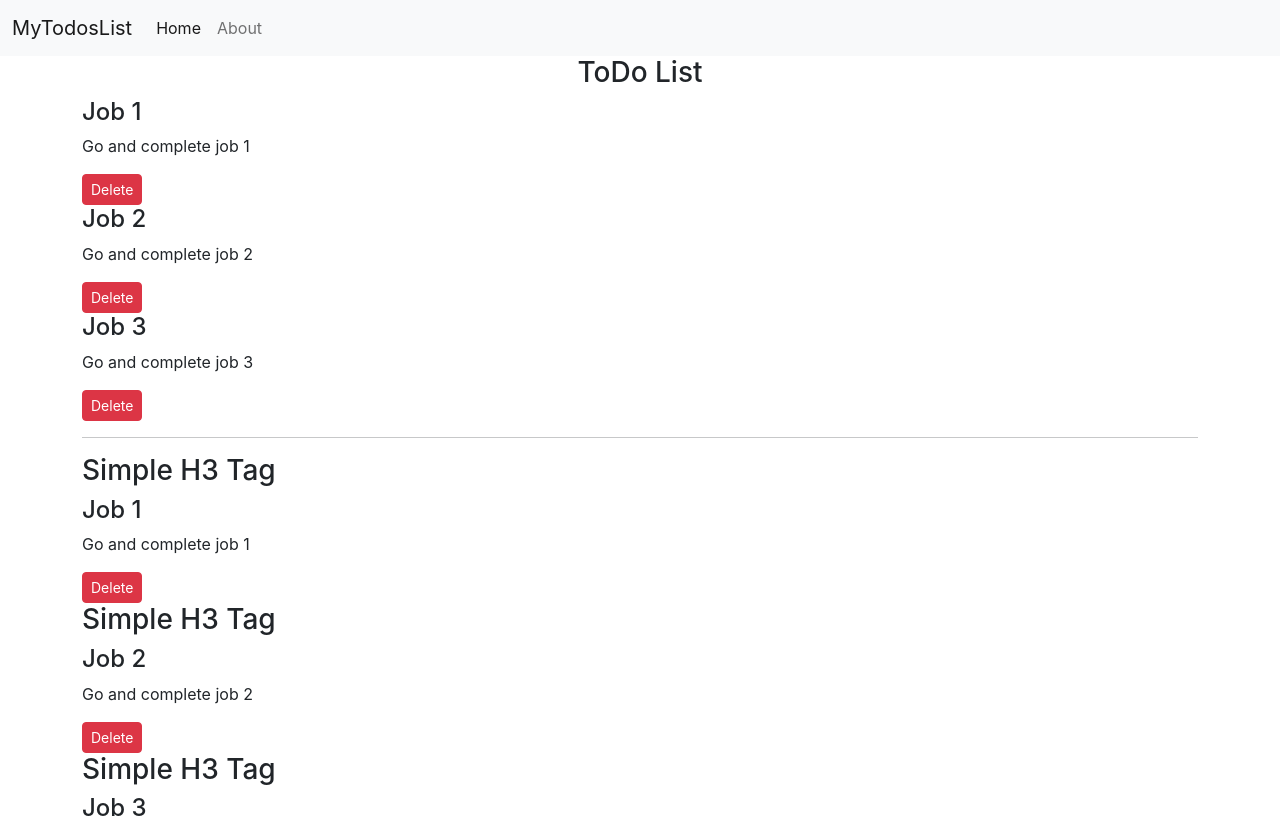
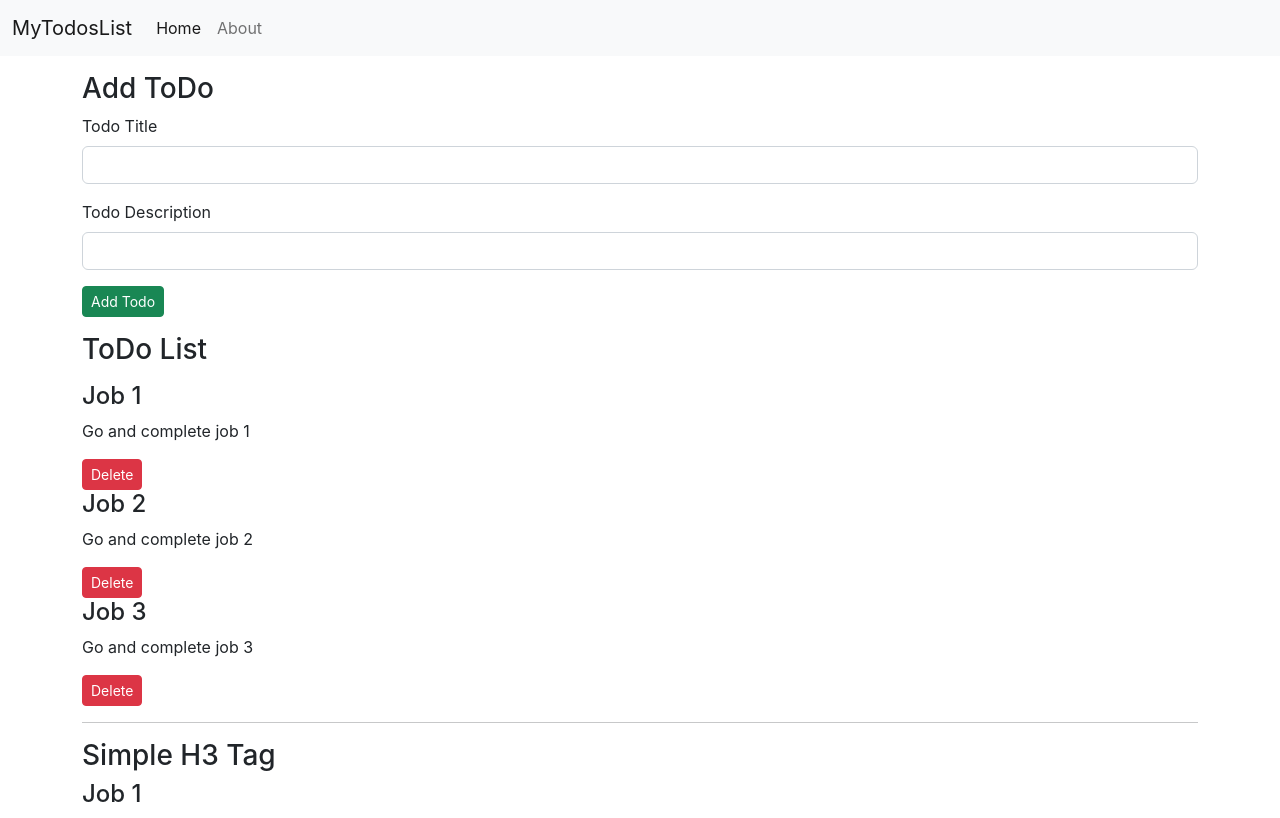
Before and after one commit to Ajay-Kumar-Maurya/ToDo-WebApp, a React (Create React App) app: page / in a window 1280 px wide. Shown: the top 818 px of the page. Built offline with nearby package versions, Linux system fonts and the light colour scheme.

Commit message:
Add New Todos

```diff
--- a/src/App.js
+++ b/src/App.js
@@ -2,9 +2,25 @@ import './App.css';
 import Header from './components/Header';   // Default Import
 import { Todos } from './components/Todos'; // Named Import
 import { Footer } from './components/Footer';
+import { AddTodo } from './components/AddTodo';
 import React, { useState } from 'react';
 
 function App() {
+  const addTodo = (title, desc)=>{
+    let sno
+    if(todos.length === 0)
+      sno = 1 // If list is empty.
+    else
+      sno = todos[todos.length-1].sno + 1
+
+    let myTodo={
+      sno: sno,
+      title: title,
+      decs: desc
+    }
+    setTodos([...todos, myTodo])
+    console.log("adding todo", myTodo)
+  }
   const onDelete= (todo) => {
     console.log('Deleted Todo !!!', todo)
     // Deleting this way in react will not upadate frontend.
@@ -12,7 +28,7 @@ function App() {
     // todos.splice(index, 1);
 
     // Here we utilize the concepts of useState. Convert array to useState.
-    setTodos(todos.filter((e)=>{
+    setTodos(todos.filter((e)=>{  // nice trick to delete
       return e!==todo
     }))
   }
@@ -40,6 +56,7 @@ function App() {
     But other data/variable ki valse ko paas krne k liye braces ka use hota hai.
      */}
       <Header title="MyTodosList" searchBar={false} />
+      <AddTodo addTodo={addTodo}/>
       <Todos todos={todos} onDelete={onDelete}/>
       <Footer />
     </>
--- /dev/null
+++ b/src/components/AddTodo.jsx
@@ -0,0 +1,36 @@
+import React, {useState} from 'react'
+
+
+export const AddTodo = (props) => {
+   const [title, setTitle] = useState("")
+   const [desc, setDesc] = useState("")
+
+   const submit = (e)=>{
+      e.preventDefault();  /** It will prevent page to reload */
+      if(!title || !desc){
+         alert("Title or Description cannot be blank.")
+      }
+      props.addTodo(title, desc)
+   }
+   return (
+      <div className='container my-3'>
+         <h3>Add ToDo</h3>
+         <form onSubmit={submit}>
+            <div className="mb-3">
+               <label htmlFor="title" className="form-label">Todo Title</label>
+               <input type="text" value={title} onChange={(e)=>{setTitle(e.target.value)}} className="form-control" id="title" aria-describedby="emailHelp"/>
+            </div>
+            <div className="mb-3">
+               <label htmlFor="desc" className="form-label">Todo Description</label>
+               <input type="text" value={desc} onChange={(e)=>setDesc(e.target.value)} className="form-control" id="desc"/>
+            </div>
+            <button type="submit" className="btn btn-sm btn-success">Add Todo</button>
+         </form>
+      </div>
+   )
+}
+
+
+/**
+ * To read value from inputs, we need to use useState. We need to use value and onChange attributes also.
+ */
--- a/src/components/Footer.jsx
+++ b/src/components/Footer.jsx
@@ -2,6 +2,10 @@ import React from 'react'
 
 export const Footer = () => {
   return (
-    <div>Footer</div>
+    <footer className='bg-dark text-light py-3 mt-3'>
+      <p className='text-center'>
+        Copyright &copy; MyToDoList.com
+      </p>
+    </footer>
   )
 }
--- a/src/components/Todos.jsx
+++ b/src/components/Todos.jsx
@@ -2,9 +2,12 @@ import React from 'react'
 import { TodoItem } from './TodoItem'
 
 export const Todos = (props) => {
+   let myStyle = {
+      minHeight : "70vh"
+   }
    return (
-      <div className='container'>
-         <h3 className='text-center'>ToDo List</h3>
+      <div className='container my-3' style={myStyle}>
+         <h3 className='my-3'>ToDo List</h3>
 
          {/* Important for looping in array
          Using key is option but best practice.
```
